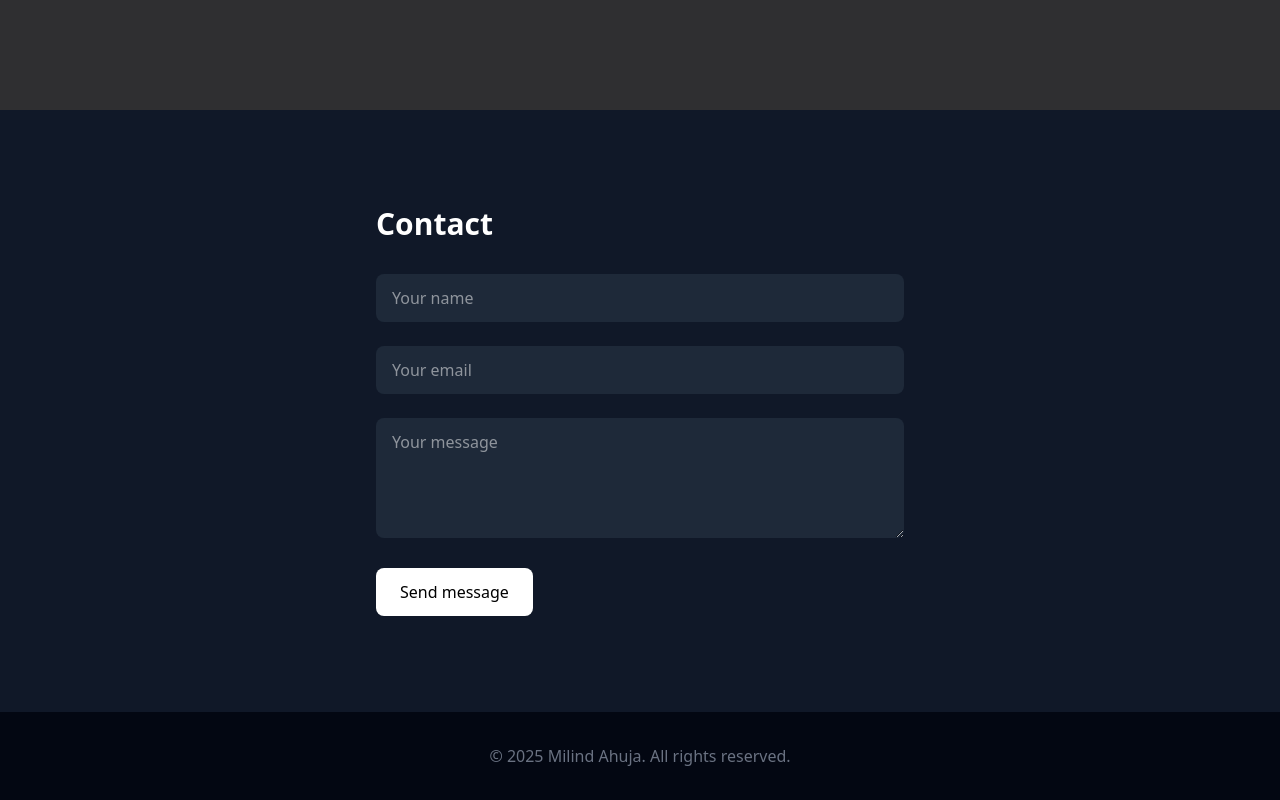
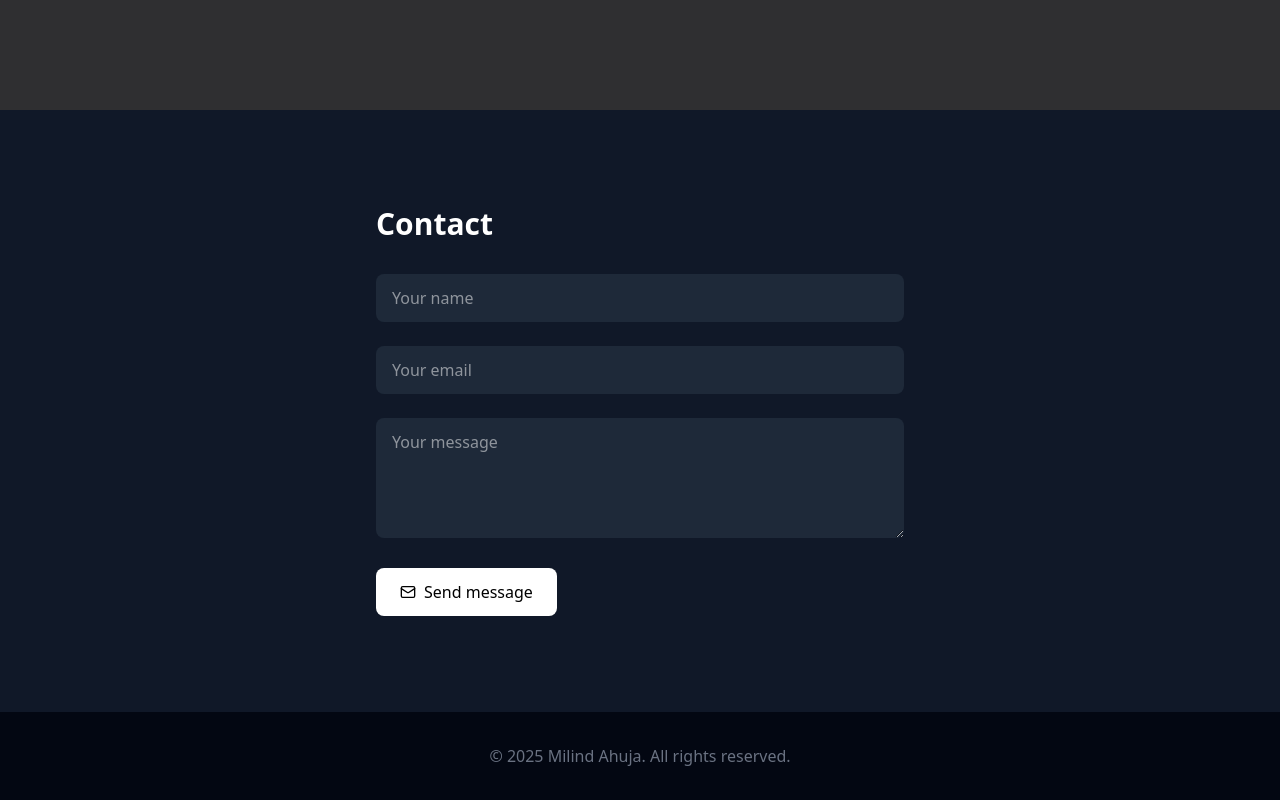
Before and after one commit to milindahuja/my-vue-portfolio, a Vue app: page / in a window 1280 px wide. Shown: the part 2494-3294 px from the top of the page. Built offline with nearby package versions, Linux system fonts and the light colour scheme; no server answers.

Commit message:
Add Mail icon to submit button in ContactSection for improved UX

```diff
--- a/src/components/ContactSection.vue
+++ b/src/components/ContactSection.vue
@@ -16,8 +16,8 @@
           class="w-full bg-gray-800 text-white px-4 py-3 rounded-lg focus:outline-none focus:ring-2 focus:ring-white"></textarea>
 
         <button type="submit" :disabled="loading"
-          class="bg-white text-black px-6 py-3 rounded-lg font-medium hover:bg-gray-200 transition disabled:opacity-50">
-          {{ loading ? 'Sending...' : 'Send message' }}
+          class="flex items-center bg-white text-black px-6 py-3 rounded-lg font-medium hover:bg-gray-200 transition disabled:opacity-50">
+         <Mail class="w-4 h-4 mr-2" /> {{ loading ? 'Sending...' : 'Send message' }}
         </button>
 
         <p v-if="success" class="text-green-400 mt-4">
@@ -34,6 +34,7 @@
 
 <script setup>
 import { ref } from 'vue'
+import { Mail } from 'lucide-vue-next'
 import { collection, addDoc, serverTimestamp } from 'firebase/firestore'
 import { db } from '../firebase'
 
```
